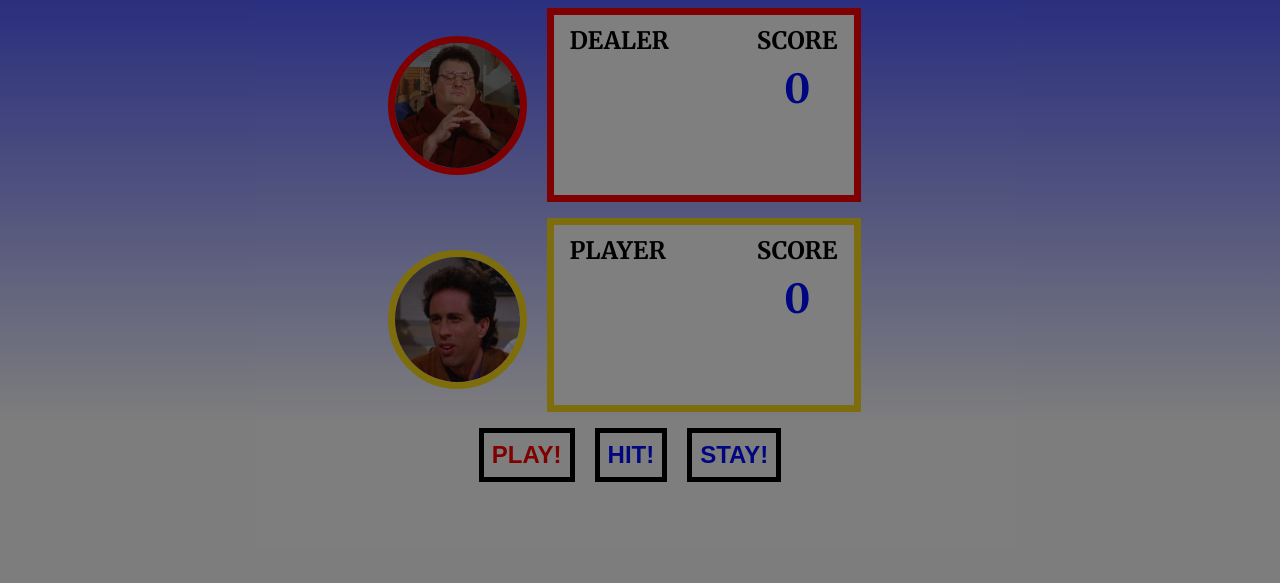
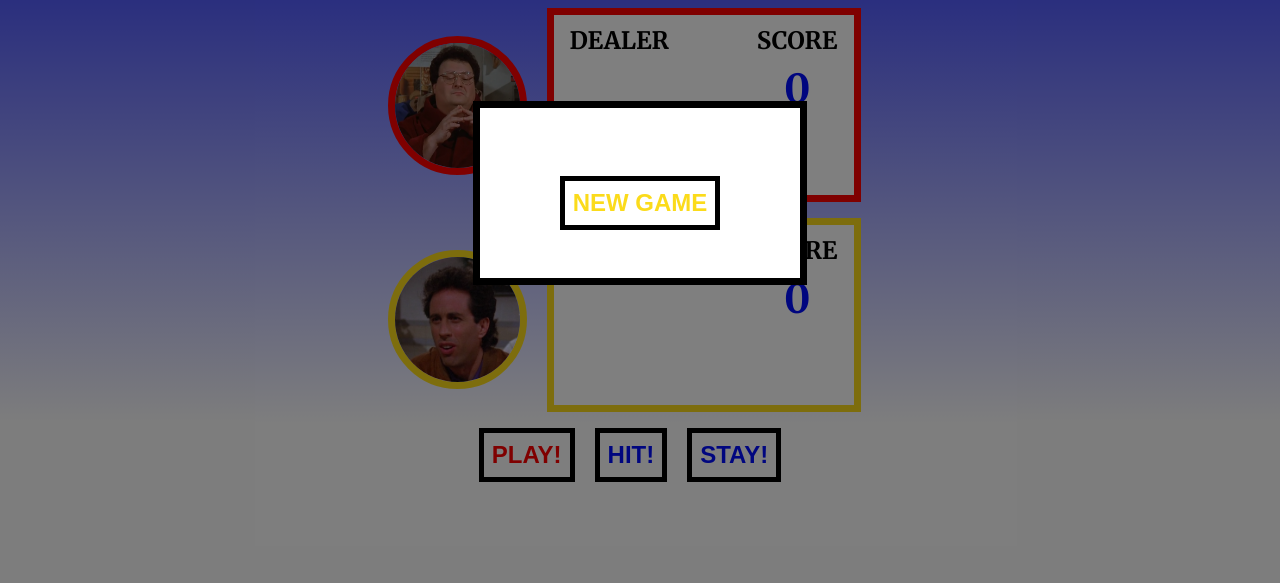
Before and after one commit to AnushkaRi/blackjack-game, a plain HTML site: page index.html in a window 1280 px wide. Shown: the part 217-800 px from the top of the page. Drawn offline with Linux system fonts and the light colour scheme.

Commit message:
Added modal position

```diff
--- a/style.css
+++ b/style.css
@@ -161,22 +161,26 @@ body {
 }
 
 .modal-content {
+  position: absolute;
+  top: 50%;
   display: flex;
   flex-flow: column;
   justify-content: center;
   align-items: center;
   background-color: #fff;
-  margin: 3vh auto;
   padding: 10px;
-  width: 350px;
+  width: 300px;
   height: 150px;
+  left: 50%;
+  transform: translate(-50%, -50%);
+  margin-top: 10px;
   border: rgb(0, 0, 0) 7px solid;
 }
 
 .result-text {
   display: block;
   text-align: center;
-  font-size: 2rem;
+  font-size: 1.7rem;
   color: rgb(0, 0, 0);
   margin-bottom: 20px;
 }
@@ -264,6 +268,7 @@ body {
     padding: 5px;
     width: 250px;
     height: 125px;
+    margin-top: 5px;
     border: rgb(0, 0, 0) 4px solid;
   }
 
```
